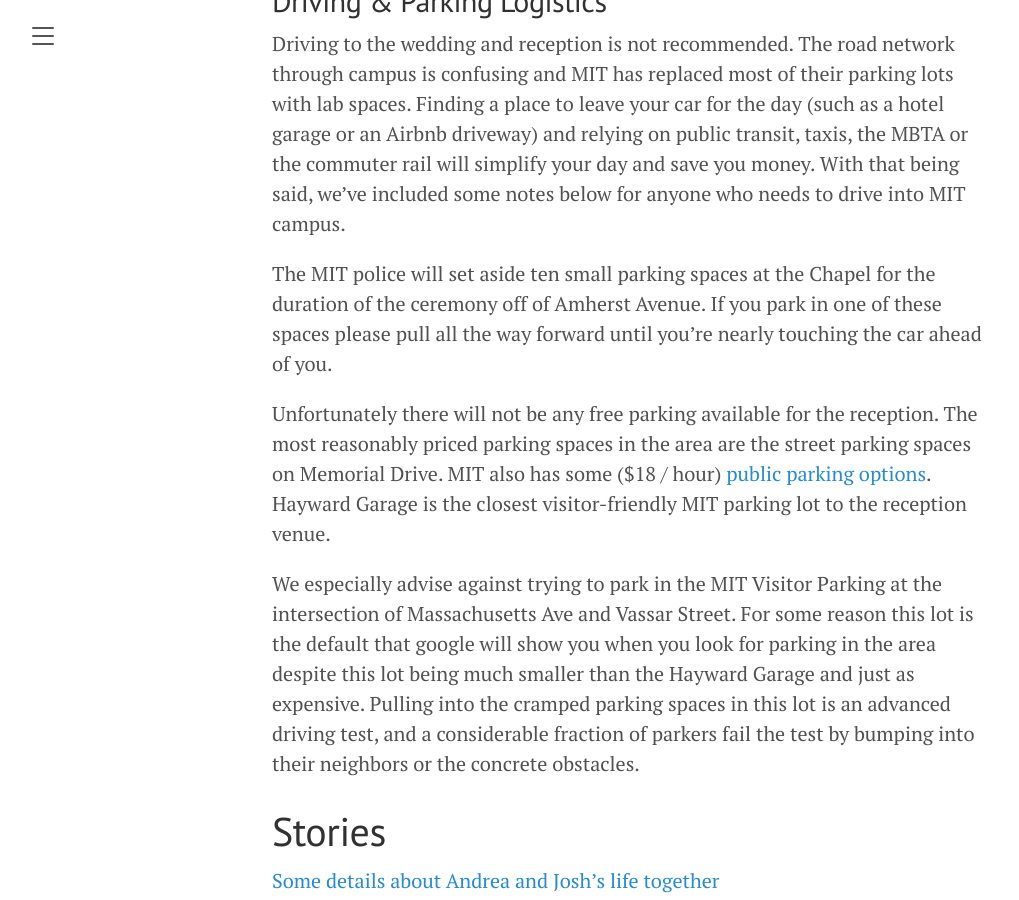
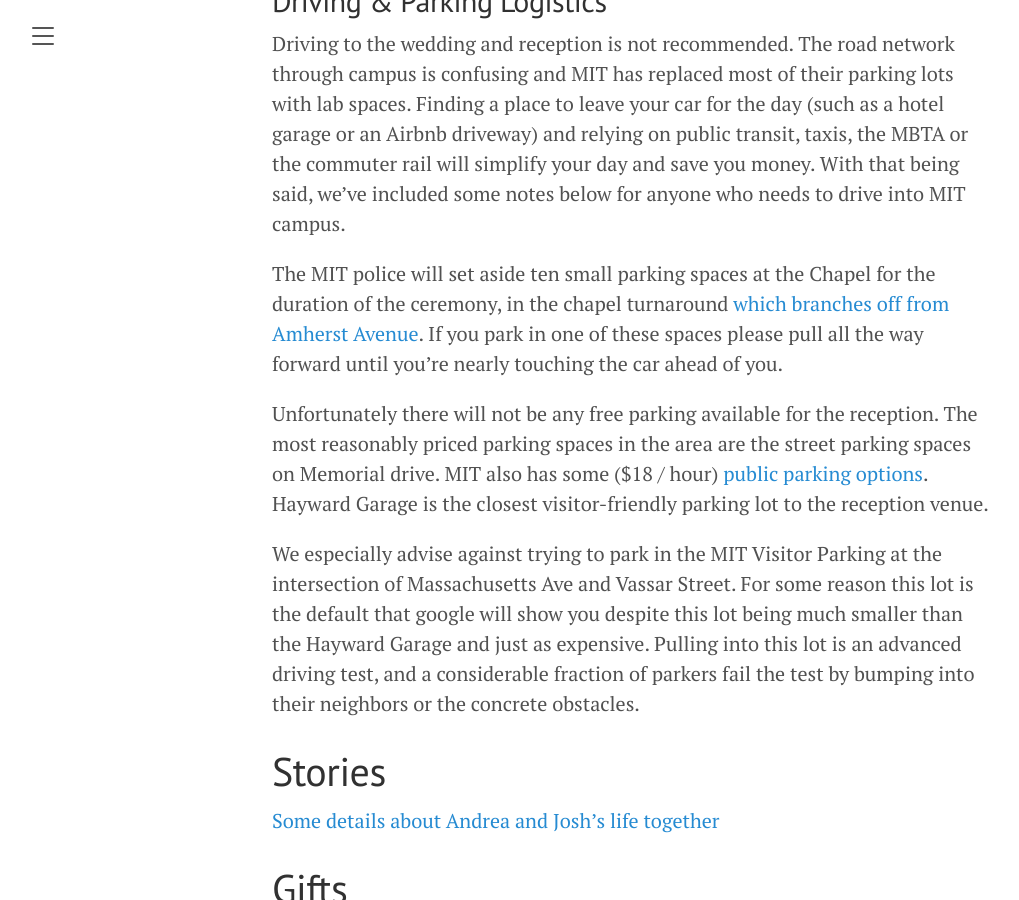
Before and after one commit to JoshBradshaw/andreajosh.github.io, a Jekyll site: the page built from _posts/2023-12-30-overview.md, in a window 1280 px wide and 900 px high, scrolled down 3361 px. Shown: the whole window, without its empty margins (8-1027 px from the left). Built offline with Jekyll 4.4.1, drawn with Linux system fonts in a browser that asks for light colours.

Commit message:
Update 2023-12-30-overview.md

```diff
--- a/_posts/2023-12-30-overview.md
+++ b/_posts/2023-12-30-overview.md
@@ -68,11 +68,11 @@ On the day of the wedding we suggest that guests arrive on foot, by [Boston Publ
 
 Driving to the wedding and reception is not recommended. The road network through campus is confusing and MIT has replaced most of their parking lots with lab spaces. Finding a place to leave your car for the day (such as a hotel garage or an Airbnb driveway) and relying on public transit, taxis, the MBTA or the commuter rail will simplify your day and save you money. With that being said, we've included some notes below for anyone who needs to drive into MIT campus.
 
-The MIT police will set aside ten small parking spaces at the Chapel for the duration of the ceremony off of Amherst Avenue. If you park in one of these spaces please pull all the way forward until you're nearly touching the car ahead of you.
+The MIT police will set aside ten small parking spaces at the Chapel for the duration of the ceremony, in the chapel turnaround [which branches off from Amherst Avenue](https://maps.app.goo.gl/4R9u7qGZpNECG3Yn9). If you park in one of these spaces please pull all the way forward until you're nearly touching the car ahead of you.
 
-Unfortunately there will not be any free parking available for the reception. The most reasonably priced parking spaces in the area are the street parking spaces on Memorial Drive. MIT also has some ($18 / hour) [public parking options](https://web.mit.edu/facilities/transportation/parking/visitors/public_parking.html). Hayward Garage is the closest visitor-friendly MIT parking lot to the reception venue.
+Unfortunately there will not be any free parking available for the reception. The most reasonably priced parking spaces in the area are the street parking spaces on Memorial drive. MIT also has some ($18 / hour) [public parking options](https://web.mit.edu/facilities/transportation/parking/visitors/public_parking.html). Hayward Garage is the closest visitor-friendly parking lot to the reception venue.
 
-We especially advise against trying to park in the MIT Visitor Parking at the intersection of Massachusetts Ave and Vassar Street. For some reason this lot is the default that google will show you when you look for parking in the area despite this lot being much smaller than the Hayward Garage and just as expensive. Pulling into the cramped parking spaces in this lot is an advanced driving test, and a considerable fraction of parkers fail the test by bumping into their neighbors or the concrete obstacles.
+We especially advise against trying to park in the MIT Visitor Parking at the intersection of Massachusetts Ave and Vassar Street. For some reason this lot is the default that google will show you despite this lot being much smaller than the Hayward Garage and just as expensive. Pulling into this lot is an advanced driving test, and a considerable fraction of parkers fail the test by bumping into their neighbors or the concrete obstacles.
 
 # Stories
 
```
